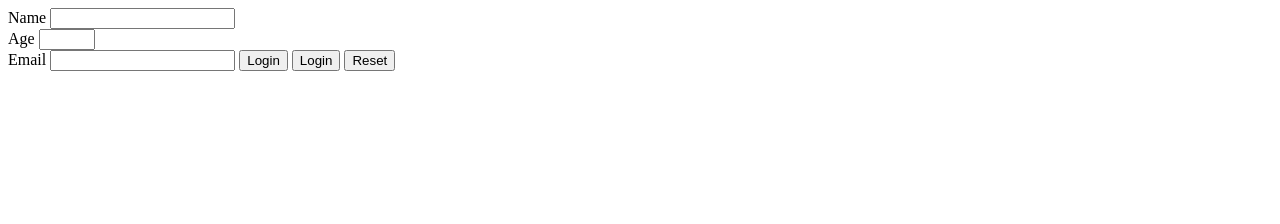
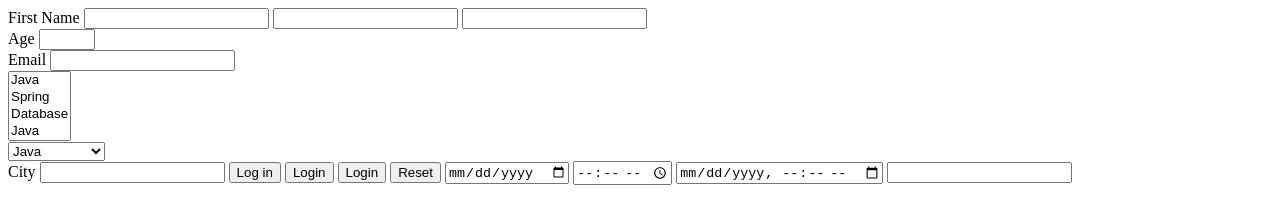
Before and after one commit to CodeKul/Fullstack-Feb-16-4.30-5.30pm, a plain HTML site: page form-ex-2.html in a window 1280 px wide. Drawn offline with Linux system fonts and the light colour scheme.

Commit message:
Form - input types, dropdown, datalist

```diff
--- a/form-ex-2.html
+++ b/form-ex-2.html
@@ -4,11 +4,16 @@
     <meta charset="UTF-8">
     <meta http-equiv="X-UA-Compatible" content="IE=edge">
     <meta name="viewport" content="width=device-width, initial-scale=1.0">
-    <title>Document</title>
+    <title>Form</title>
 </head>
 <body>
-    <form>
-        <label for="name">Name</label>
+
+
+    <form autocomplete="on">
+        <label >First Name</label>
+
+        <input type="email">
+        <input type="password" required>
         <input  type="text" minlength="4" maxlength="10" required id="name"><br>
 
         <label for="age">Age</label>
@@ -16,11 +21,56 @@
         <input id="age" min="18" max="60" required type="number"> <br>
 
         <label for="email">Email</label>
-        <input id="email" required type="email">
+        <input autocomplete="off" id="email" required type="email"> <br>
 
+
+        <select multiple>
+            <option value="1">Java</option>
+            <option value="2">Spring</option>
+            <option value="3">Database</option>
+
+            <option value="1">Java</option>
+            <option value="2">Spring</option>
+            <option value="3">Database</option>
+        </select> <br>
+
+
+        <select>
+            <optgroup label="Backend">
+                <option >Java</option>
+                <option >Spring</option>
+                <option >Database</option>
+            </optgroup>
+
+            <optgroup label="Frontened">
+                <option >HTML</option>
+                <option >CSS</option>
+                <option >Javascript</option>
+            </optgroup>
+        </select> <br>
+
+
+        <label for="">City</label>
+        <input type="text" list="city">
+
+        <datalist id="city">
+            <option >Pune</option>
+                <option >Mumbai</option>
+                <option >Goa</option>
+        </datalist>
+
+
+        <input  value="Log in" type="button">
         <input value="Login" type="submit">
         <button type="submit">Login</button>
         <button type="reset">Reset</button>
+
+<input type="date">
+<input type="time">
+<input type="datetime-local">
+
+<input type="">
+
     </form>
 </body>
 </html>
```
